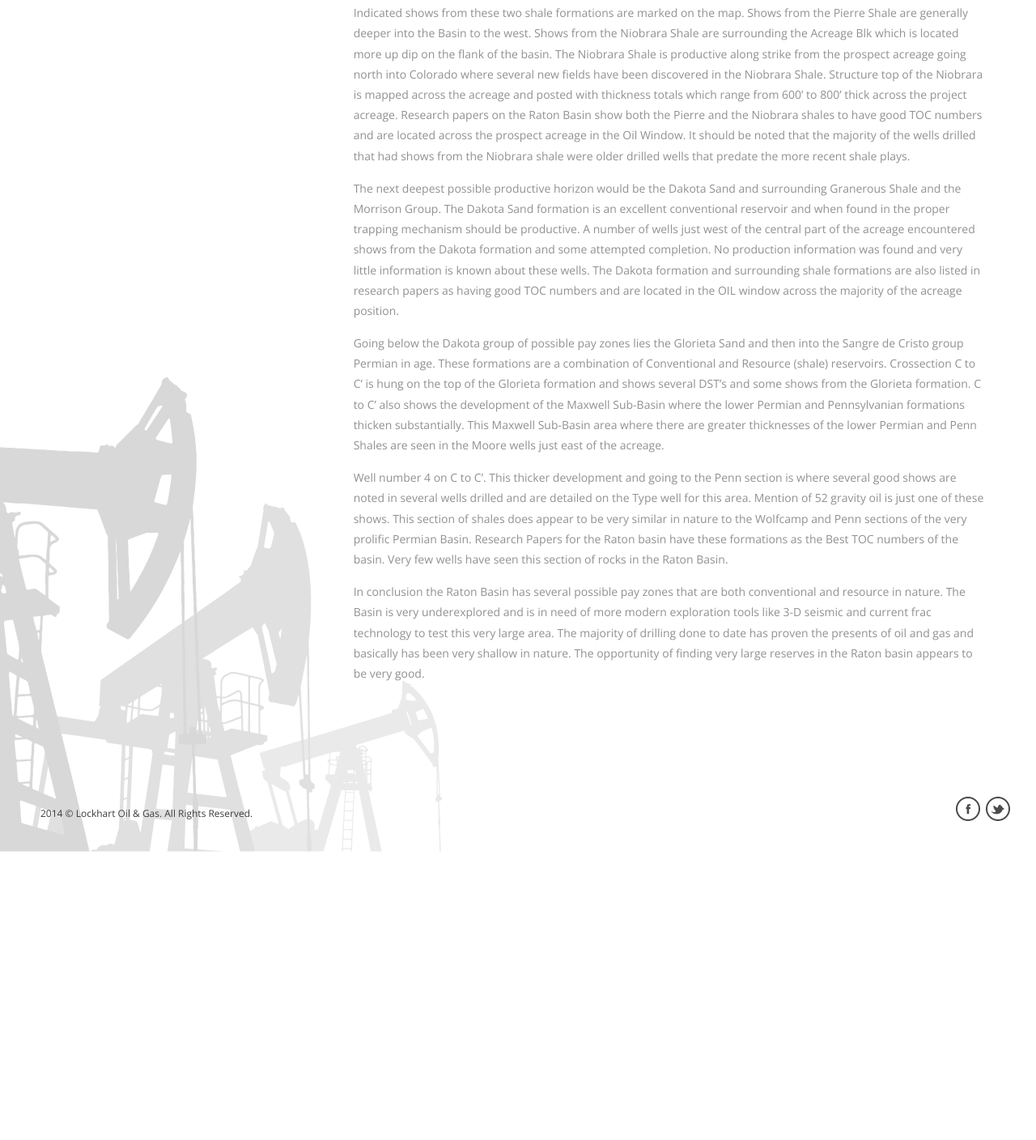
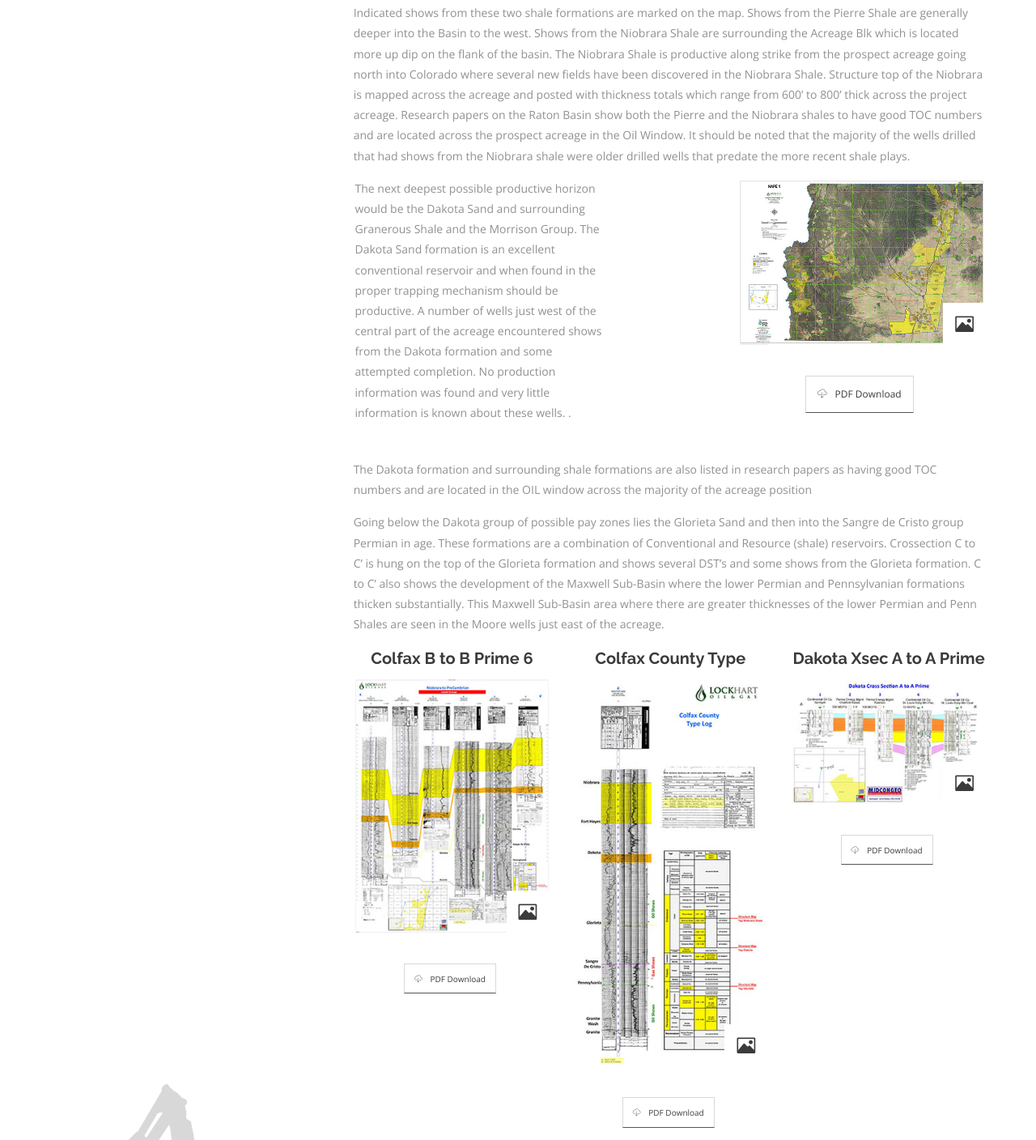
Before and after one commit to davbradley/LOG-Test-Site, a plain HTML site: page mineral-rights-oil-and-gas-leases.html in a window 1280 px wide. Shown: the part 1544-2952 px from the top of the page at 81% size. Before the commit the page ends 2596 px from the top, so only its background shows below. Drawn offline with nearby package versions, Linux system fonts and the light colour scheme; some packages are replaced by stand-ins of ours; files whose address does not match are found by name.

Commit message:
Pre-Launch Updates 03
updates to Mineral Rights and Oil and Gas Leases

```diff
--- a/mineral-rights-oil-and-gas-leases.html
+++ b/mineral-rights-oil-and-gas-leases.html
@@ -188,11 +188,71 @@
 		            	</div>
 									<p>Indicated shows from these two shale formations are marked on the map. Shows from the Pierre Shale are generally deeper into the Basin to the west. Shows from the Niobrara Shale are surrounding the Acreage Blk which is located more up dip on the flank of the basin. The Niobrara Shale is productive along strike from the prospect acreage going north into Colorado where several new fields have been discovered in the Niobrara Shale. Structure top of the Niobrara is mapped across the acreage and posted with thickness totals which range from 600’ to 800’ thick across the project acreage. Research papers on the Raton Basin show both the Pierre and the Niobrara shales to have good TOC numbers and are located across the prospect acreage in the Oil Window. It should be noted that the majority of the wells drilled that had shows from the Niobrara shale were older drilled wells that predate the more recent shale plays.</p>
 
-									<p>
-										The next deepest possible productive horizon would be the Dakota Sand and surrounding Granerous Shale and the Morrison Group. The Dakota Sand formation is an excellent conventional reservoir and when found in the proper trapping mechanism should be productive. A number of wells just west of the central part of the acreage encountered shows from the Dakota formation and some attempted completion. No production information was found and very little information is known about these wells. The Dakota formation and surrounding shale formations are also listed in research papers as having good TOC numbers and are located in the OIL window across the majority of the acreage position.</p>
+									<div class="row">
+										<div class="large-5 columns">
+											<p>
+										The next deepest possible productive horizon would be the Dakota Sand and surrounding Granerous Shale and the Morrison Group. The Dakota Sand formation is an excellent conventional reservoir and when found in the proper trapping mechanism should be productive. A number of wells just west of the central part of the acreage encountered shows from the Dakota formation and some attempted completion. No production information was found and very little information is known about these wells. .</p>
+
+										</div>
+										<div class="large-5 offset-large-2 medium-6 offset-medium-1 columns center">
+														                    <div class="image-element">
+				                    <a href="images/maps/Lockhart-O&G-Co_Colfax-Co-NM_27x40_Topgraphical-Map_Jan-16-2015.jpg" class="image-box black-white">
+				                    	<img src="/images/maps/Lockhart-O&G-Co_Colfax-Co-NM_27x40_Topgraphical-Map_Jan-16-2015-MD.jpg" alt="" />
+				                    	<div class="image-hover-icon bg-set">
+											<i class="icon ion-image"></i>
+										</div>
+										<div class="image-hover-border"></div>
+				                    </a>
+			                    </div>
+											<a href="/images/maps/Raton%2520Basin/Lockhart%20O&G%20Co_Colfax%20Co%20NM_27x40_Topgraphical%20Map_Jan-16-2015.pdf" class="button small"><i class="icon ion-ios7-cloud-download-outline"></i>PDF Download</a>
+										</div>
+									</div>
+
+<p>The Dakota formation and surrounding shale formations are also listed in research papers as having good TOC numbers and are located in the OIL window across the majority of the acreage position</p>
 <p>
 Going below the Dakota group of possible pay zones lies the Glorieta Sand and then into the Sangre de Cristo group Permian in age. These formations are a combination of Conventional and Resource (shale) reservoirs. Crossection C to C’ is hung on the top of the Glorieta formation and shows several DST’s and some shows from the Glorieta formation. C to C’ also shows the development of the Maxwell Sub-Basin where the lower Permian and Pennsylvanian formations thicken substantially. This Maxwell Sub-Basin area where there are greater thicknesses of the lower Permian and Penn Shales are seen in the Moore wells just east of the acreage. </p>
+						<div class="row center">
 
+			                <div class="large-4 columns">
+			                    <h3>Colfax B to B Prime 6</h3>
+			                    <div class="image-element">
+				                    <a href="images/maps/Colfax-B-to-B-Prime-6-well-xsec-reduced.jpg" class="image-box black-white">
+				                    	<img src="images/maps/Colfax-B-to-B-Prime-6-well-xsec-reduced-SM.jpg" alt="" />
+				                    	<div class="image-hover-icon bg-set">
+											<i class="icon ion-image"></i>
+										</div>
+										<div class="image-hover-border"></div>
+				                    </a>
+			                    </div>
+																<a href="/images/maps/Colfax%20B%20to%20B%20Prime%206%20well%20xsec%20reduced.pdf" class="button tiny"><i class="icon ion-ios7-cloud-download-outline"></i>PDF Download</a>
+			                </div>
+			                <div class="large-4 columns">
+			                    <h3>Colfax County Type</h3>
+			                    <div class="image-element">
+				                    <a href="images/maps/Colfax-County-Type-Log-reduced.jpg" class="image-box black-white">
+				                    	<img src="images/maps/Colfax-County-Type-Log-reduced-SM.jpg" alt="" />
+				                    	<div class="image-hover-icon bg-set">
+											<i class="icon ion-image"></i>
+										</div>
+										<div class="image-hover-border"></div>
+				                    </a>
+			                    </div>
+																<a href="/images/maps/Colfax%20County%20Type%20Log%20reduced.pdf" class="button tiny"><i class="icon ion-ios7-cloud-download-outline"></i>PDF Download</a>
+			                </div>
+													                <div class="large-4 columns">
+			                    <h3>Dakota Xsec A to A Prime</h3>
+			                    <div class="image-element">
+				                    <a href="images/maps/Dakota-Xsec-A-to-A-Prime.jpg" class="image-box black-white">
+				                    	<img src="images/maps/Dakota-Xsec-A-to-A-Prime-SM.jpg" alt="" />
+				                    	<div class="image-hover-icon bg-set">
+											<i class="icon ion-image"></i>
+										</div>
+										<div class="image-hover-border"></div>
+				                    </a>
+			                    </div>
+																<a href="/images/maps/Dakota%20Xsec%20A%20to%20A%20Prime.compressed.pdf" class="button tiny"><i class="icon ion-ios7-cloud-download-outline"></i>PDF Download</a>
+			                </div>
+		            	</div>
 <p>Well number 4 on C to C’. This thicker development and going to the Penn section is where several good shows are noted in several wells drilled and are detailed on the Type well for this area. Mention of 52 gravity oil is just one of these shows. This section of shales does appear to be very similar in nature to the Wolfcamp and Penn sections of the very prolific Permian Basin. Research Papers for the Raton basin have these formations as the Best TOC numbers of the basin. Very few wells have seen this section of rocks in the Raton Basin.</p>
 
 <p>In conclusion the Raton Basin has several possible pay zones that are both conventional and resource in nature. The Basin is very underexplored and is in need of more modern exploration tools like 3-D seismic and current frac technology to test this very large area. The majority of drilling done to date has proven the presents of oil and gas and basically has been very shallow in nature. The opportunity of finding very large reserves in the Raton basin appears to be very good.
```
Also changed, not shown: images/maps/Colfax-B-to-B-Prime-6-well-xsec-reduced-SM.jpg (added), images/maps/Colfax-County-Type-Log-reduced-SM.jpg (added), images/maps/Dakota Xsec A to A Prime.compressed.jpg (added), images/maps/Dakota-Xsec-A-to-A-Prime-SM.jpg (added), images/maps/Lockhart-O&G-Co_Colfax-Co-NM_27x40_Topgraphical-Map_Jan-16-2015-MD 2.jpg (added), images/maps/Lockhart-O&G-Co_Colfax-Co-NM_27x40_Topgraphical-Map_Jan-16-2015-MD.jpg (added), images/maps/Lockhart-O&G-Co_Colfax-Co-NM_27x40_Topgraphical-Map_Jan-16-2015-SM.jpg (added), images/maps/Raton Basin/Lockhart-O&G-Co_Colfax-Co-NM_27x40_Topgraphical-Map_Jan-16-2015-MD.jpg (added), 8 other files.
